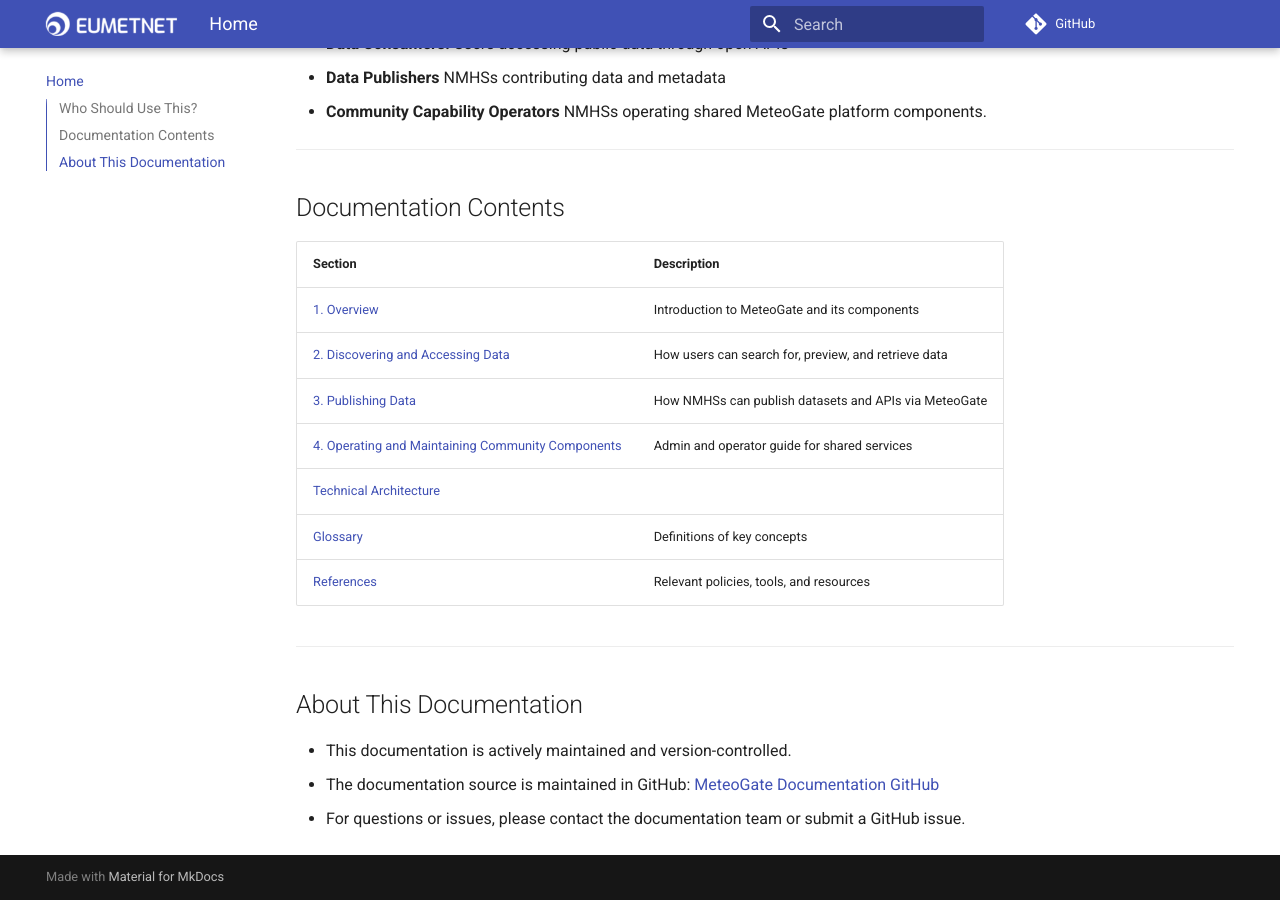
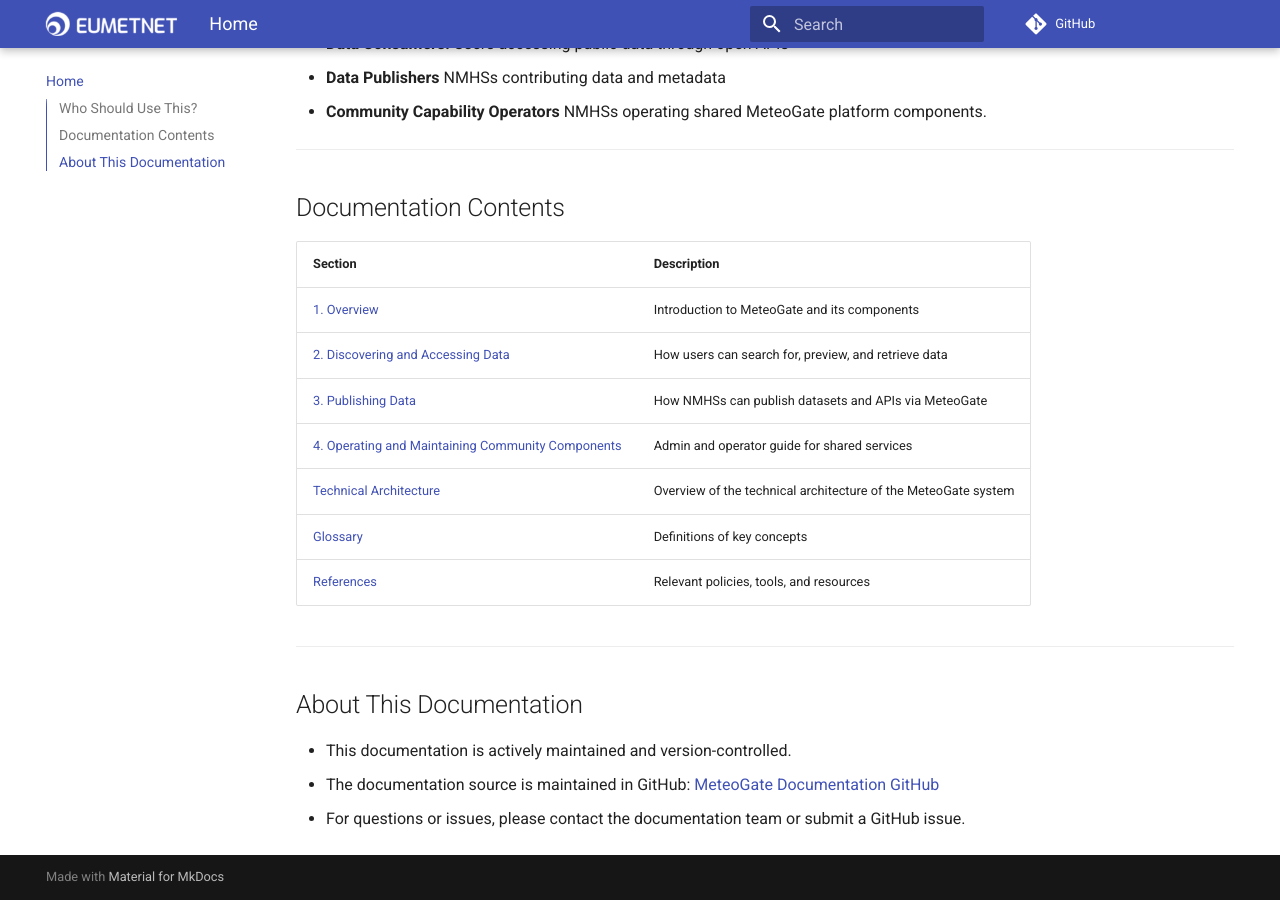
Before and after one commit to EUMETNET/meteogate-documentation, an MkDocs documentation site: the page built from docs/index.md, in a window 1280 px wide and 900 px high, scrolled down 566 px. Built offline with MkDocs 1.6.1 and Material for MkDocs 9.7.7, drawn with Linux system fonts in a browser that asks for light colours; comment, search, counter and statistics services are not loaded.

Commit message:
Update index.md

```diff
--- a/docs/index.md
+++ b/docs/index.md
@@ -26,7 +26,7 @@ This guide is designed for:
 | [2. Discovering and Accessing Data](2-discovering-and-accessing-data.md) | How users can search for, preview, and retrieve data |
 | [3. Publishing Data](3-publishing-data.md) | How NMHSs can publish datasets and APIs via MeteoGate |
 | [4. Operating and Maintaining Community Components](4-operating-and-maintaining-community-components.md) | Admin and operator guide for shared services |
-| [Technical Architecture](technical-architecture.md)|| Overview of the technical architecture of the MeteoGate system |
+| [Technical Architecture](technical-architecture.md) | Overview of the technical architecture of the MeteoGate system |
 | [Glossary](glossary.md) | Definitions of key concepts |
 | [References](references.md) | Relevant policies, tools, and resources |
 
```
